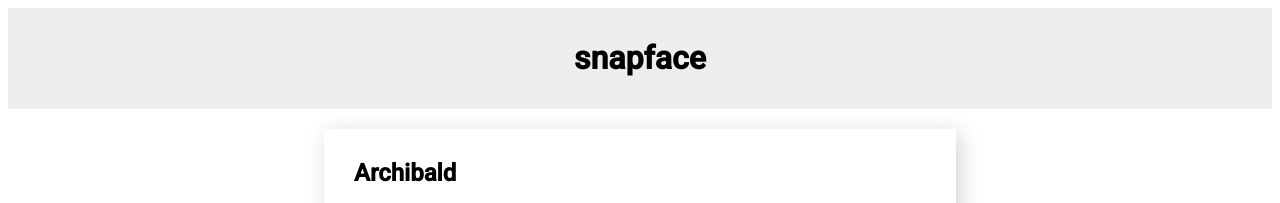
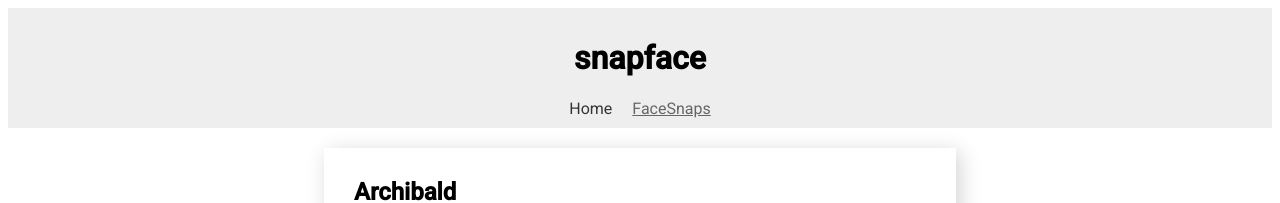
Before and after one commit to Bano-Barry/snapface, an Angular app: page /facesnaps in a window 1280 px wide. Shown: the top 203 px of the page. Built offline with nearby package versions, Linux system fonts and the light colour scheme.

Commit message:
utilisation de routerLink pour naviguer dans l'application et configuration de active pour gérer les liens actifs

```diff
--- a/src/app/header/header.component.html
+++ b/src/app/header/header.component.html
@@ -1,3 +1,5 @@
 <header>
     <h1>snapface</h1>
+    <a routerLink=""  routerLinkActive="active" [routerLinkActiveOptions]="{exact:true}">Home</a>
+    <a routerLink="facesnaps" routerLinkActive="active">FaceSnaps</a>
 </header>
--- a/src/app/header/header.component.scss
+++ b/src/app/header/header.component.scss
@@ -4,3 +4,16 @@ header {
   margin-bottom: 20px;
   padding: 10px;
 }
+a {
+  margin: 0 10px;
+  color: #333;
+  text-decoration: none;
+  &:hover {
+    text-decoration: underline;
+  }
+}
+
+.active {
+  color: #666;
+  text-decoration: underline;
+}
--- a/src/app/header/header.component.ts
+++ b/src/app/header/header.component.ts
@@ -1,9 +1,13 @@
 import { Component } from '@angular/core';
+import { RouterLink, RouterLinkActive } from '@angular/router';
 
 @Component({
   selector: 'app-header',
   standalone: true,
-  imports: [],
+  imports: [
+    RouterLink,
+    RouterLinkActive,
+  ],
   templateUrl: './header.component.html',
   styleUrl: './header.component.scss'
 })
```
